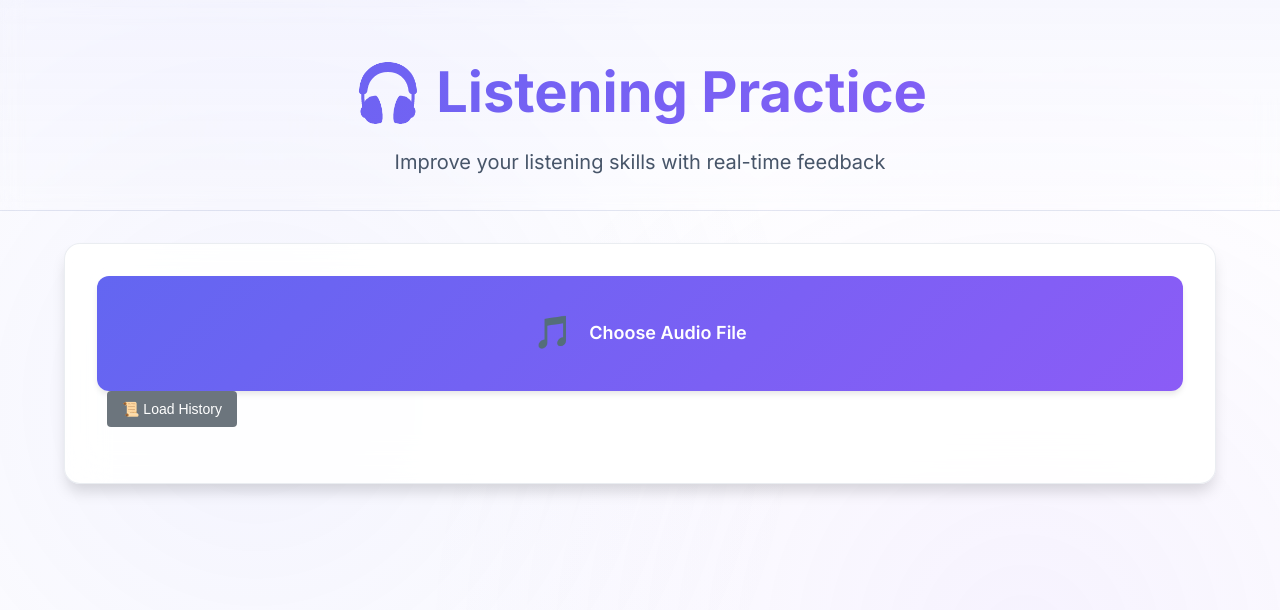
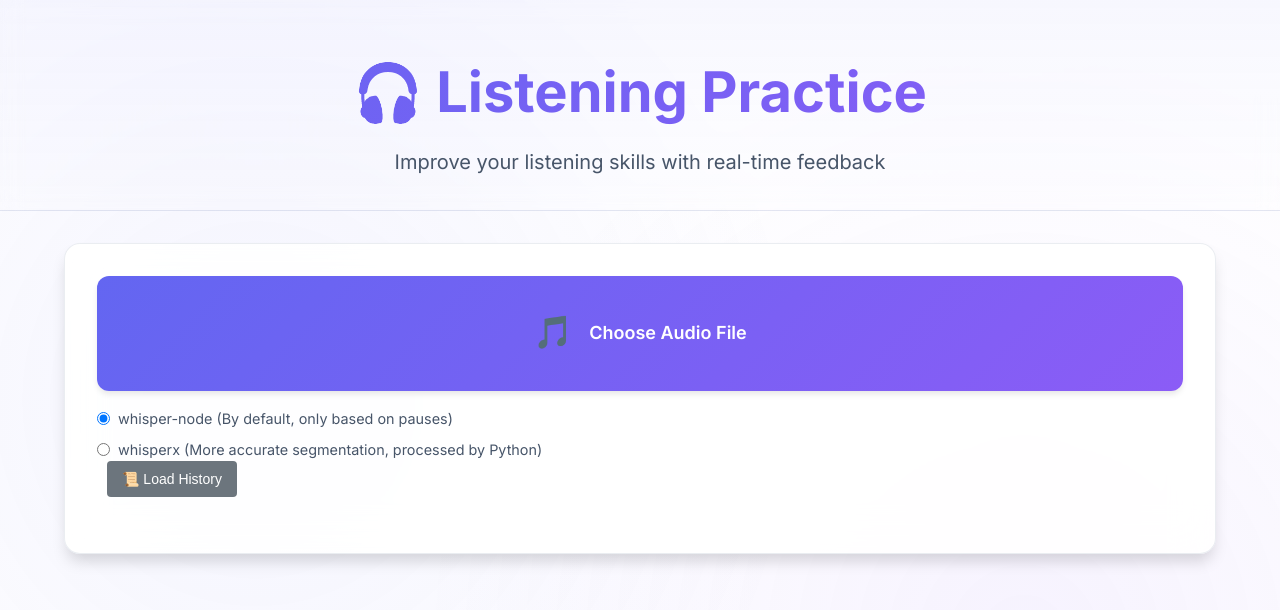
Before and after one commit to jiaqi-lyu-de/React-Listening-Dictation-Pronunciation-Corrector, a React (Create React App) app: page / in a window 1280 px wide. Shown: the top 610 px of the page. Built offline with nearby package versions, Linux system fonts and the light colour scheme.

Commit message:
feat: Implement whisperx transcription method with UI selection and update DiffCom layout and keyboard hints.

```diff
--- a/src/components/AudioControls/AudioControls.css
+++ b/src/components/AudioControls/AudioControls.css
@@ -42,6 +42,22 @@
     transform: translateY(-1px) scale(1.01);
 }
 
+.method-selector {
+    display: flex;
+    flex-direction: column;
+    gap: 0.5rem;
+    margin-top: 1rem;
+    font-size: 0.9rem;
+    color: var(--text-secondary);
+}
+
+.method-selector label {
+    display: flex;
+    align-items: center;
+    gap: 0.5rem;
+    cursor: pointer;
+}
+
 .upload-icon {
     font-size: 2rem;
     animation: bounce 2s infinite;
@@ -84,11 +100,12 @@
     animation: spin 1s linear infinite;
 }
 
-@keyframes spin {0% {
+@keyframes spin {
+    0% {
         transform: rotate(0deg);
     }
 
-100% {
+    100% {
         transform: rotate(360deg);
     }
 
--- a/src/components/AudioControls/AudioControls.jsx
+++ b/src/components/AudioControls/AudioControls.jsx
@@ -8,6 +8,7 @@ const AudioControls = ({ handleText, number, handleNum, text, onReplay, onAudioN
   const [audioUrl, setAudioUrl] = useState(null);
   const [isPlaying, setIsPlaying] = useState(false);
   const [error, setError] = useState(null);
+  const [transcriptionMethod, setTranscriptionMethod] = useState("whisper-node");
   const audioRef = useRef(null);
 
   const handleHistorySelect = ({ text, audioUrl, fileName }) => {
@@ -83,6 +84,7 @@ const AudioControls = ({ handleText, number, handleNum, text, onReplay, onAudioN
 
     try {
       const formData = new FormData();
+      formData.append('method', transcriptionMethod);
       formData.append('audio', file);
       const response = await fetchAPI('transcribe', 'POST', { body: formData });
       handleText(response);
@@ -156,6 +158,30 @@ const AudioControls = ({ handleText, number, handleNum, text, onReplay, onAudioN
               style={{ display: 'none' }}
               disabled={loading}
             />
+            <div className="method-selector">
+              <label>
+                <input
+                  type="radio"
+                  name="method"
+                  value="whisper-node"
+                  checked={transcriptionMethod === 'whisper-node'}
+                  onChange={() => setTranscriptionMethod('whisper-node')}
+                  disabled={loading}
+                />
+                whisper-node  (By default, only based on pauses)
+              </label>
+              <label>
+                <input
+                  type="radio"
+                  name="method"
+                  value="whisperx"
+                  checked={transcriptionMethod === 'whisperx'}
+                  onChange={() => setTranscriptionMethod('whisperx')}
+                  disabled={loading}
+                />
+                whisperx (More accurate segmentation, processed by Python)
+              </label>
+            </div>
           </>
         )}
         {error && <div className="error-message">{error}</div>}
--- a/src/components/DiffCom/DiffCom.css
+++ b/src/components/DiffCom/DiffCom.css
@@ -14,11 +14,15 @@
     gap: 1.5rem;
 }
 
-.input-section, .diff-section, .original-text {
+.input-section,
+.diff-section,
+.original-text {
     animation: fadeIn 0.4s ease;
 }
 
-.input-title, .diff-title, .original-title {
+.input-title,
+.diff-title,
+.original-title {
     color: var(--text-secondary);
     font-size: 1rem;
     font-weight: 600;
@@ -81,24 +85,11 @@
     border: 1px solid var(--warning);
 }
 
-.original-text {
+.diff-output {
     padding: 1.25rem;
     background: var(--bg-secondary);
     border-radius: var(--radius-md);
     border-left: 4px solid var(--accent-primary);
-}
-
-.original-content {
-    color: var(--text-primary);
-    font-size: 1.125rem;
-    line-height: 1.8;
-    margin-top: 0.5rem;
-}
-
-.diff-output {
-    padding: 1.25rem;
-    background: var(--bg-secondary);
-    border-radius: var(--radius-md);
     font-size: 1.125rem;
     line-height: 1.8;
     min-height: 60px;
@@ -119,7 +110,8 @@
     width: 100%;
 }
 
-.diff-expected, .diff-actual {
+.diff-expected,
+.diff-actual {
     display: flex;
     flex-direction: column;
     gap: 0.5rem;
@@ -355,7 +347,8 @@ kbd {
     color: var(--error);
 }
 
-.word-group, .word-details {
+.word-group,
+.word-details {
     display: flex;
     flex-direction: column;
     align-items: center;
@@ -440,26 +433,28 @@ kbd {
     line-height: 1.6;
 }
 
-@media (max-width: 768px) {.score-grid {
+@media (max-width: 768px) {
+    .score-grid {
         grid-template-columns: repeat(2, 1fr);
     }
 
-.record-button {
+    .record-button {
         padding: 0.875rem 1.5rem;
         font-size: 1rem;
     }
 
 }
 
-@media (max-width: 480px) {.score-grid {
+@media (max-width: 480px) {
+    .score-grid {
         grid-template-columns: 1fr;
     }
 
-.word-list {
+    .word-list {
         padding: 0.75rem;
     }
 
-.word-item {
+    .word-item {
         padding: 0.375rem 0.625rem;
         font-size: 0.875rem;
     }
@@ -472,15 +467,16 @@ kbd {
     box-shadow: 0 0 0 2px rgba(239, 68, 68, 0.2);
 }
 
-@keyframes recordingPulseWord {0% {
+@keyframes recordingPulseWord {
+    0% {
         box-shadow: 0 0 0 0 rgba(239, 68, 68, 0.7);
     }
 
-70% {
+    70% {
         box-shadow: 0 0 0 6px rgba(239, 68, 68, 0);
     }
 
-100% {
+    100% {
         box-shadow: 0 0 0 0 rgba(239, 68, 68, 0);
     }
 
--- a/src/components/DiffCom/DiffCom.jsx
+++ b/src/components/DiffCom/DiffCom.jsx
@@ -288,12 +288,38 @@ const DiffCom = ({ text, number, onNext, onCheck, onReplayAudio }) => {
         )}
       </div>
 
-      {isChecked && (
-        <div className="original-text">
-          <h3 className="original-title">Original Text</h3>
-          <p className="original-content">{originalText}</p>
+      {/* Render the diff directly as JSX */}
+      {isChecked && <div className="diff-section">
+        <h3 className="diff-title">Real-time Comparison</h3>
+        <div className="diff-output">
+          {diff.length > 0 ? (
+            <div className="diff-split">
+              <div className="diff-expected">
+                <div className="diff-label">Expected (Original)</div>
+                <div className="diff-text">
+                  {diff.filter(p => !p.added).map((part, index) => (
+                    <span key={`exp-${index}`} className={part.removed ? "diff-missing" : "diff-unchanged"}>
+                      {part.value}
+                    </span>
+                  ))}
+                </div>
+              </div>
+              <div className="diff-actual">
+                <div className="diff-label">Your Input</div>
+                <div className="diff-text">
+                  {diff.filter(p => !p.removed).map((part, index) => (
+                    <span key={`act-${index}`} className={part.added ? "diff-error" : "diff-unchanged"}>
+                      {part.value}
+                    </span>
+                  ))}
+                </div>
+              </div>
+            </div>
+          ) : (
+            <span className="diff-placeholder">Start typing to see comparison...</span>
+          )}
         </div>
-      )}
+      </div>}
 
       <SpeechRecorder
         referenceText={originalText}
@@ -413,43 +439,13 @@ const DiffCom = ({ text, number, onNext, onCheck, onReplayAudio }) => {
         </div>
       )}
 
-      {/* Render the diff directly as JSX */}
-      {isChecked && <div className="diff-section">
-        <h3 className="diff-title">Real-time Comparison</h3>
-        <div className="diff-output">
-          {diff.length > 0 ? (
-            <div className="diff-split">
-              <div className="diff-expected">
-                <div className="diff-label">Expected (Original)</div>
-                <div className="diff-text">
-                  {diff.filter(p => !p.added).map((part, index) => (
-                    <span key={`exp-${index}`} className={part.removed ? "diff-missing" : "diff-unchanged"}>
-                      {part.value}
-                    </span>
-                  ))}
-                </div>
-              </div>
-              <div className="diff-actual">
-                <div className="diff-label">Your Input</div>
-                <div className="diff-text">
-                  {diff.filter(p => !p.removed).map((part, index) => (
-                    <span key={`act-${index}`} className={part.added ? "diff-error" : "diff-unchanged"}>
-                      {part.value}
-                    </span>
-                  ))}
-                </div>
-              </div>
-            </div>
-          ) : (
-            <span className="diff-placeholder">Start typing to see comparison...</span>
-          )}
-        </div>
-      </div>}
-
       <div className="keyboard-hints">
         <span className="hint"><kbd>Tab</kbd> Replay</span>
         <span className="hint"><kbd>Enter</kbd> Next</span>
         <span className="hint"><kbd>Cmd+Enter</kbd> Check</span>
+        <span className="hint"><kbd>Cmd+B</kbd> save word</span>
+        <span className="hint"><kbd>Double Click</kbd> read word</span>
+        <span className="hint"><kbd>Right Click</kbd> replay word</span>
       </div>
     </div>
   );
```
Also changed, not shown: 1 other file (tests, documents, lock files or other folders).
